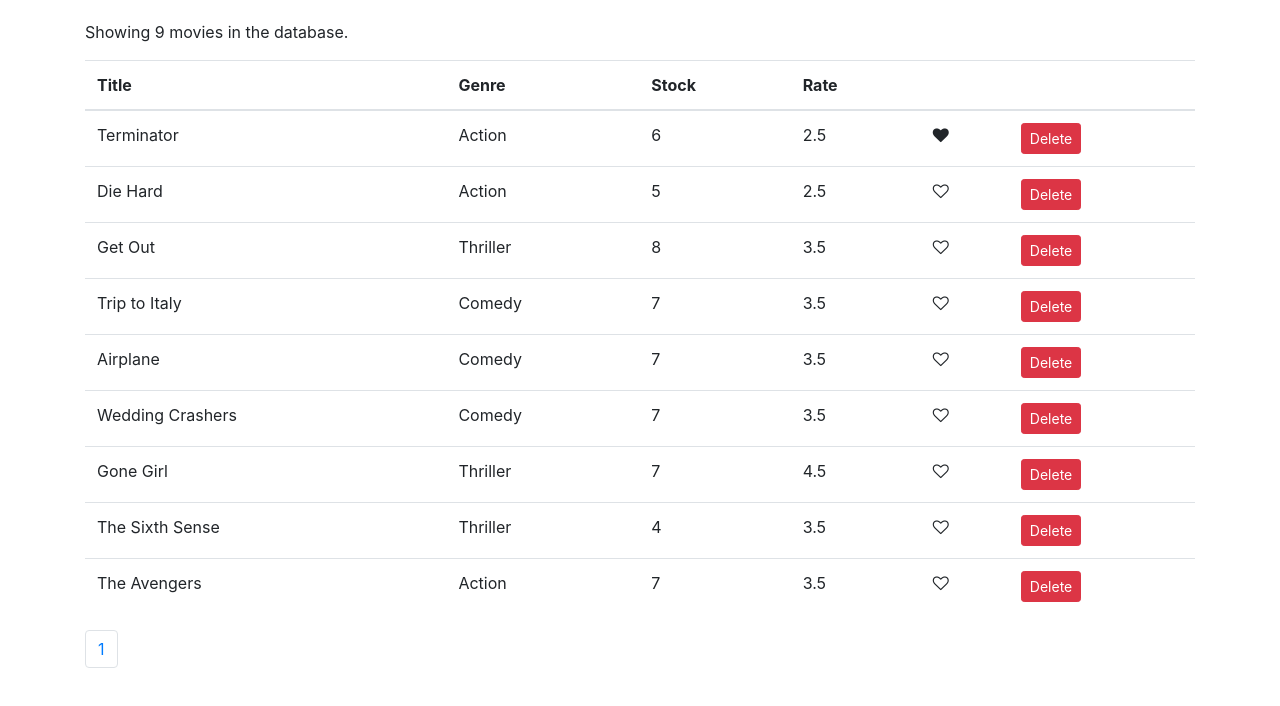
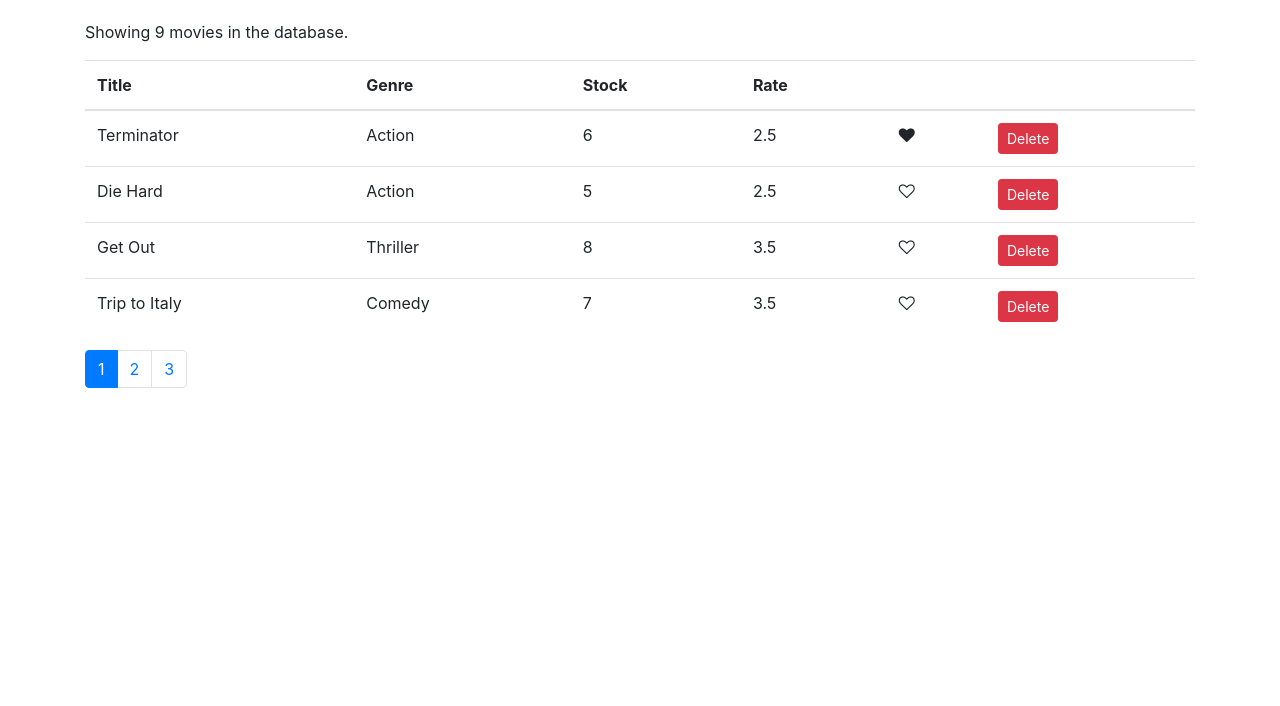
Before and after one commit to Fbossio/vidly, a React (Create React App) app: page / in a window 1280 px wide. Shown: the top 706 px of the page. Built offline with nearby package versions, Linux system fonts and the light colour scheme.

Commit message:
Finish the pagination component

```diff
--- a/package.json
+++ b/package.json
@@ -8,6 +8,8 @@
     "@testing-library/user-event": "^7.2.1",
     "bootstrap": "^4.5.2",
     "font-awesome": "^4.7.0",
+    "lodash": "^4.17.10",
+    "prop-types": "^15.6.2",
     "react": "^16.13.1",
     "react-dom": "^16.13.1",
     "react-scripts": "3.4.3"
--- a/src/components/Movies.jsx
+++ b/src/components/Movies.jsx
@@ -2,9 +2,10 @@
 import { getMovies } from "../services/fakeMovieService";
 import Pagination from "./common/pagination";
 import Like from "./common/like";
+import { paginate } from "../utils/paginate";
 
 class Movies extends Component {
-  state = { movies: getMovies(), pageSize: 4 };
+  state = { movies: getMovies(), pageSize: 4, currentPage: 1 };
 
   handleDelete = (movie) => {
     const movies = this.state.movies.filter((m) => m._id !== movie._id);
@@ -20,12 +21,15 @@
   };
 
   handlePageChange = (page) => {
-    console.log(page);
+    this.setState({ currentPage: page });
   };
 
   render() {
     const { length: count } = this.state.movies;
+    const { pageSize, currentPage, movies: allMovies } = this.state;
     if (count === 0) return <p>There are no movies in the database.</p>;
+
+    const movies = paginate(allMovies, currentPage, pageSize);
 
     return (
       <React.Fragment>
@@ -42,7 +46,7 @@
             </tr>
           </thead>
           <tbody>
-            {this.state.movies.map((movie) => (
+            {movies.map((movie) => (
               <tr key={movie._id}>
                 <td>{movie.title}</td>
                 <td>{movie.genre.name}</td>
@@ -68,7 +72,8 @@
         </table>
         <Pagination
           itemsCount={count}
-          pageSize={this.state.pageSize}
+          pageSize={pageSize}
+          currentPage={currentPage}
           onPageChange={this.handlePageChange}
         />
       </React.Fragment>
--- a/src/components/common/pagination.jsx
+++ b/src/components/common/pagination.jsx
@@ -1,15 +1,35 @@
 import React from "react";
+import _ from "lodash";
+import PropTypes from "prop-types";
 
 const Pagination = (props) => {
+  const { itemsCount, pageSize, currentPage, onPageChange } = props;
+  const pagesCount = Math.ceil(itemsCount / pageSize);
+  if (pagesCount === 1) return null;
+  const pages = _.range(1, pagesCount + 1);
   return (
     <nav>
       <ul className="pagination">
-        <li className="page-item">
-          <a className="page-link">1</a>
-        </li>
+        {pages.map((page) => (
+          <li
+            key={page}
+            className={page === currentPage ? "page-item active" : "page-item"}
+          >
+            <a className="page-link" onClick={() => onPageChange(page)}>
+              {page}
+            </a>
+          </li>
+        ))}
       </ul>
     </nav>
   );
 };
 
+Pagination.propTypes = {
+  itemsCount: PropTypes.number.isRequired,
+  pageSize: PropTypes.number.isRequired,
+  currentPage: PropTypes.number.isRequired,
+  onPageChange: PropTypes.func.isRequired,
+};
+
 export default Pagination;
--- /dev/null
+++ b/src/utils/paginate.js
@@ -0,0 +1,5 @@
+import _ from "lodash";
+export function paginate(items, pageNumber, pageSize) {
+  const startIndex = (pageNumber - 1) * pageSize;
+  return _(items).slice(startIndex).take(pageSize).value();
+}
```
Also changed, not shown: src/logo.svg (deleted), 1 other file (tests, documents, lock files or other folders).
